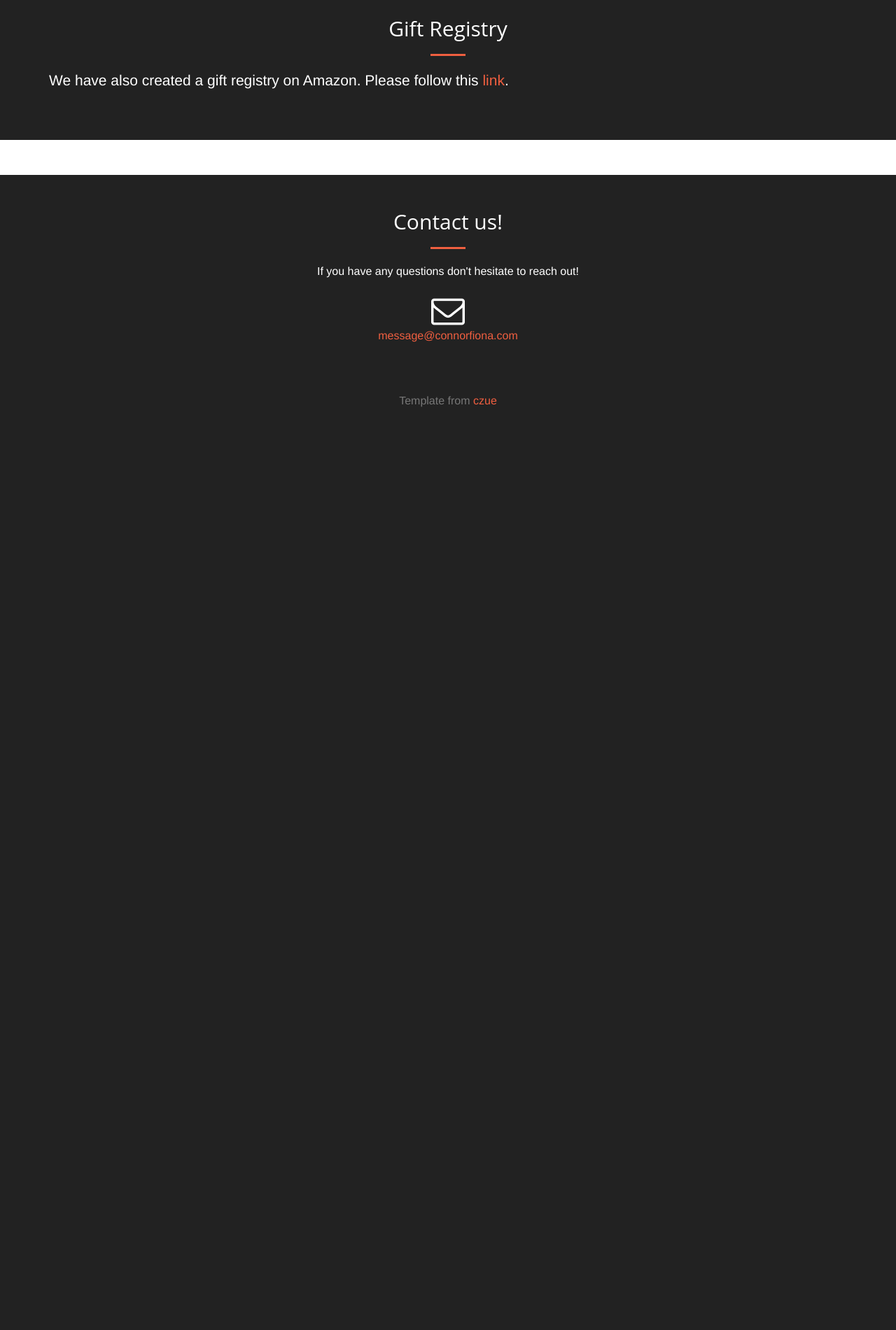
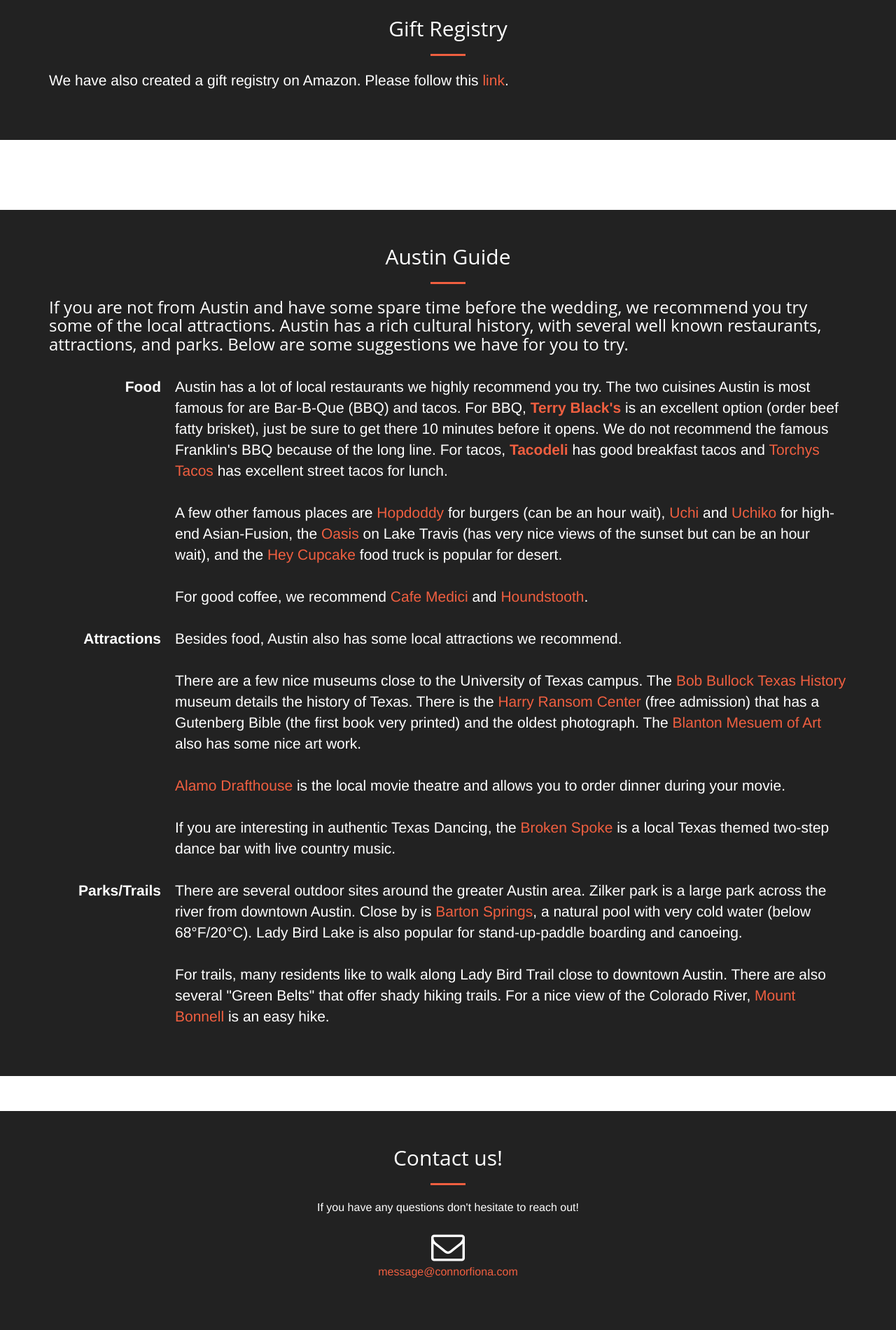
Before and after one commit to cjmcclellan/connorfiona, a Django app: page / in a window 1280 px wide. Shown: the part 2071-3972 px from the top of the page at 70% size. Before the commit the page ends 2653 px from the top, so only its background shows below. Run offline with Django 3.2, Linux system fonts and the light colour scheme; some libraries are stand-ins or nearby versions.

Commit message:
adding Austin guide

```diff
--- a/django-wedding-website/bigday/templates/home.html
+++ b/django-wedding-website/bigday/templates/home.html
@@ -131,6 +131,10 @@
         {% include 'partials/registry.html' %}
     </section>
 
+        <section id="austin">
+        {% include 'partials/Austin.html' %}
+    </section>
+
 {% comment %}
         {% include 'partials/wedding-party.html' %}
 {% endcomment %}
--- /dev/null
+++ b/django-wedding-website/bigday/templates/partials/Austin.html
@@ -0,0 +1,69 @@
+<section id="event" class="bg-dark">
+    <div class="container">
+        <div class="row">
+            <div class="col-lg-12 ">
+                <h2 class="section-heading text-center">Austin Guide</h2>
+                <hr class="primary">
+                <h3>
+                    If you are not from Austin and have some spare time before the wedding, we recommend you
+                    try some of the local attractions.  Austin has a rich cultural history, with several well known
+                    restaurants, attractions, and parks. Below are some suggestions we have for you to try.
+                </h3>
+                <br>
+                <dl class="dl-horizontal lead">
+                    <dt>Food</dt>
+                    <dd>
+                        Austin has a lot of local restaurants we highly recommend you try. The two cuisines Austin is most
+                        famous for are Bar-B-Que (BBQ) and tacos.  For BBQ, <a href="https://www.terryblacksbbq.com"><b>Terry Black's</b></a> is an excellent option (order beef
+                        fatty brisket), just be sure to get there 10 minutes before it opens.  We do not recommend the famous Franklin's BBQ because of the long line.
+                        For tacos, <a href="https://www.tacodeli.com"><b>Tacodeli</b></a> has good breakfast tacos and <a href="https://torchystacos.com">Torchys Tacos</a> has excellent street
+                        tacos for lunch.
+                        <br><br>
+                        A few other famous places are <a href="https://www.hopdoddy.com">Hopdoddy</a> for burgers (can be an hour wait), <a href="https://uchiaustin.com">Uchi</a> and <a href="https://uchikoaustin.com">Uchiko</a> for high-end Asian-Fusion,
+                        the <a href="http://www.oasis-austin.com">Oasis</a> on Lake Travis (has very nice views of the sunset but can be an hour wait), and the <a href="https://heycupcake.com">Hey Cupcake</a>
+                        food truck is popular for desert.
+                        <br><br>
+                        For good coffee, we recommend <a href="https://caffemedici.com">Cafe Medici</a> and <a href="https://www.houndstoothcoffee.com">Houndstooth</a>.
+                        <br><br>
+
+                    </dd>
+                    <dt>Attractions</dt>
+                    <dd>Besides food, Austin also has some local attractions we recommend.
+                        <br><br>
+                        There are a few nice museums close to the University of Texas campus.  The <a href="https://www.thestoryoftexas.com">Bob Bullock Texas History</a> museum
+                        details the history of Texas.  There is the <a href="https://www.hrc.utexas.edu">Harry Ransom Center</a> (free admission) that has a Gutenberg Bible
+                        (the first book very printed) and the oldest photograph.  The <a href="https://blantonmuseum.org">Blanton Mesuem of Art</a> also has some nice art work.
+                        <br><br>
+                        <a href="https://drafthouse.com/austin">Alamo Drafthouse</a> is the local movie theatre and allows you to order dinner during your movie.
+                        <br><br>
+                        If you are interesting in authentic Texas Dancing, the <a href="https://www.brokenspokeaustintx.net">Broken Spoke</a> is a local Texas themed two-step dance bar with live country music.
+                        <br><br>
+                    </dd>
+                    <dt>Parks/Trails</dt>
+                    <dd>There are several outdoor sites around the greater Austin area. Zilker park is a large park across
+                        the river from downtown Austin.  Close by is <a href="http://www.austintexas.gov/department/barton-springs-pool">Barton Springs</a>, a natural pool with very cold water
+                        (below 68&degF/20&degC).  Lady Bird Lake is also popular for stand-up-paddle boarding and canoeing.
+                        <br><br>
+                        For trails, many residents like to walk along Lady Bird Trail close to downtown Austin.  There are
+                        also several "Green Belts" that offer shady hiking trails.  For a nice view of the Colorado River,
+                        <a href="https://www.tripadvisor.com/Attraction_Review-g30196-d144295-Reviews-Mount_Bonnell-Austin_Texas.html">Mount Bonnell</a> is an easy hike.
+                    </dd>
+{#                    <dt>Our Personal Suggestion</dt>#}
+{#                    <dd>#}
+{#                        If you goal is to maximize your "Austin Experience", I would recommend the following:#}
+{#                        1. Breakfast tacos from Tacodeli on Congress Ave. (30 min)#}
+{#                        2. Coffee from Cafe Medici or Houndstooth on Congress Ave. (20 min)#}
+{#                        3. Take a nice walk along Lady Bird Trail. (1 hour)#}
+{#                        4. Stand Up Paddle board or canoe on Lady Bird Lake (2 hours)#}
+{#                        5. Show up at Terry Black's BBQ at 11:40am. Order fatty brisket (1/2 pound per person is a good amount) (1 hour).#}
+{#                        6. Swim at Barton Springs or hike to Mt. ...#}
+{#                        7. Take a rest.#}
+{#                        7. Go to Alamo Drafthouse for dinner and a movie.#}
+{#                        8. Finish off the day with#}
+{##}
+{#                    </dd>#}
+                </dl>
+            </div>
+        </div>
+    </div>
+</section>
```
Also changed, not shown: 3 other files.
